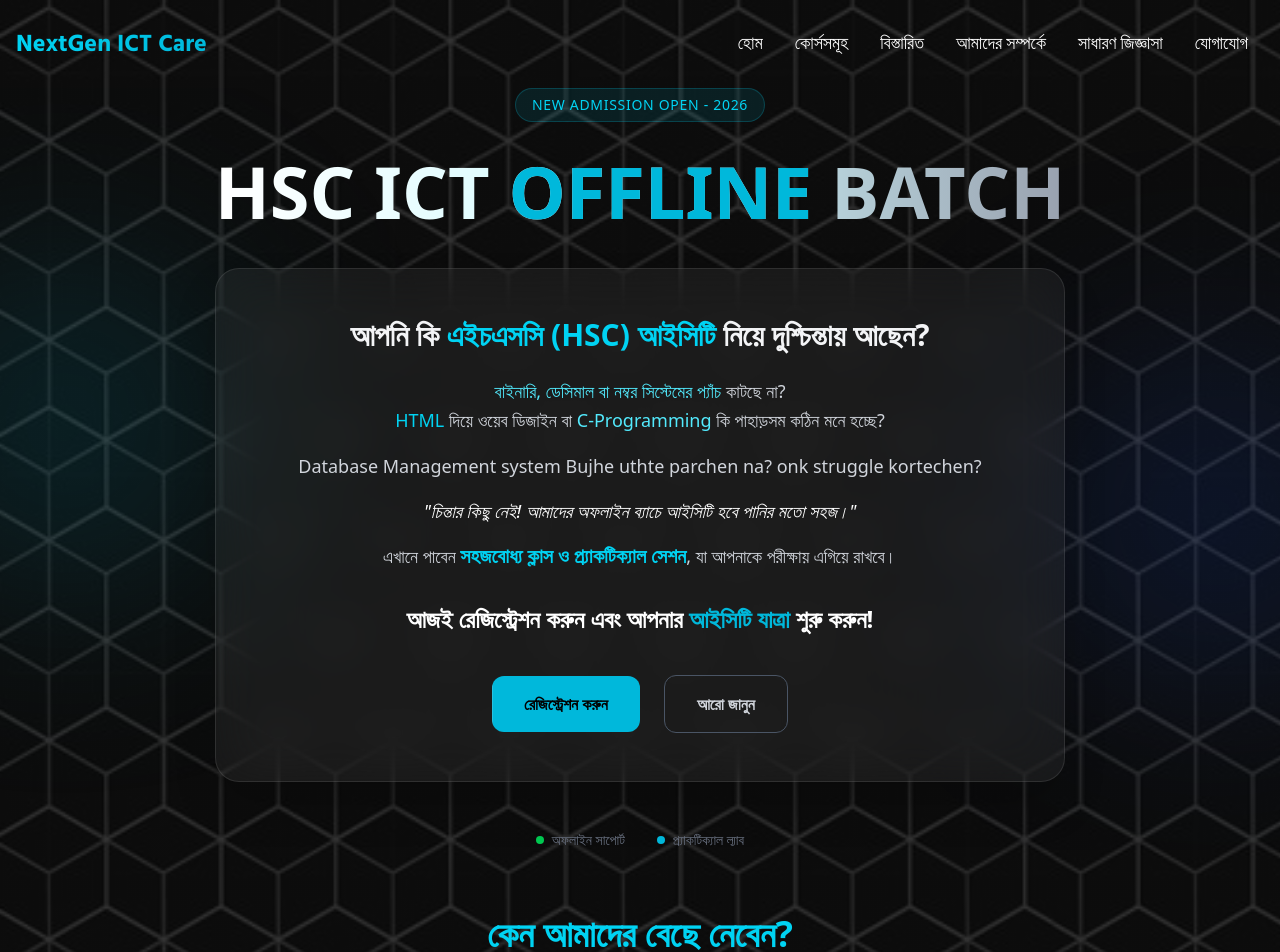
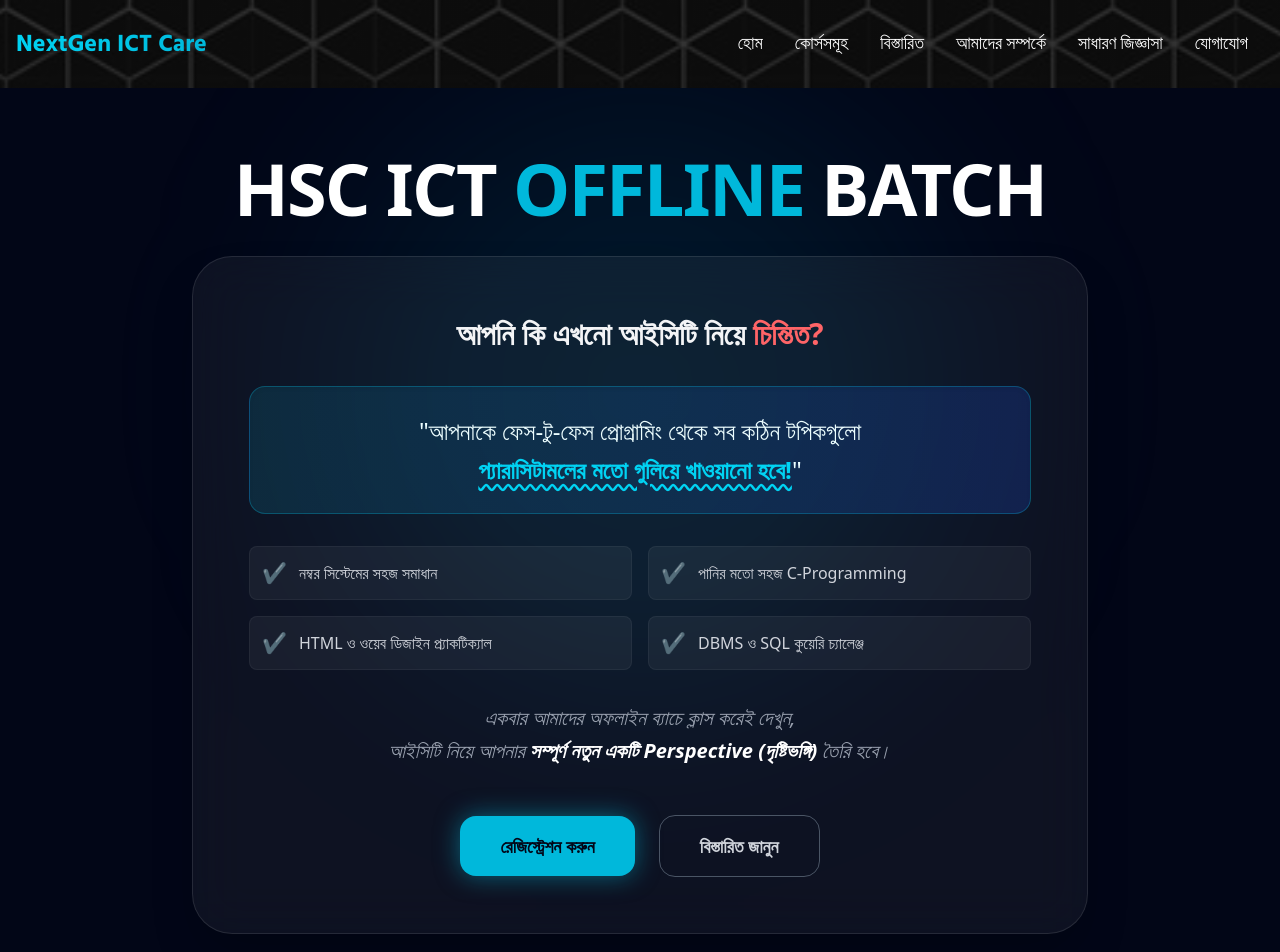
Before and after one commit to TanjimulSabbir/nextgen-ict-care, a Next.js app: page / in a window 1280 px wide. Shown: the top 952 px of the page. Built offline with nearby package versions, Linux system fonts and the light colour scheme.

Commit message:
refactor: enhance TopBanner component layout and styling for improved user engagement

```diff
--- a/component/top-banner/index.tsx
+++ b/component/top-banner/index.tsx
@@ -2,78 +2,75 @@ import Link from "next/link";
 
 export default function TopBanner() {
     return (
-        <section className="relative flex items-center justify-center min-h-[90vh] px-6 overflow-hidden">
-            {/* Background Decorative Elements */}
-            <div className="absolute top-1/4 -left-20 w-72 h-72 bg-cyan-500/20 rounded-full blur-[120px]" />
-            <div className="absolute bottom-1/4 -right-20 w-72 h-72 bg-blue-600/20 rounded-full blur-[120px]" />
+        <section className="relative flex items-center justify-center min-h-screen px-6 py-16 overflow-hidden bg-[#020617]">
+            {/* Background Decorative Glow */}
+            <div className="absolute top-0 left-1/2 -translate-x-1/2 w-[600px] h-[600px] bg-cyan-500/10 rounded-full blur-[120px] pointer-events-none" />
 
-            <div className="relative z-10 text-center max-w-4xl">
-                {/* Badge */}
-                <span className="inline-block px-4 py-1.5 mb-6 text-sm font-medium tracking-wider text-cyan-400 uppercase bg-cyan-400/10 border border-cyan-400/20 rounded-full">
-                    New Admission Open - 2026
-                </span>
-
+            <div className="relative z-10 text-center max-w-4xl w-full">
                 {/* Main Heading */}
-                <h1 className="text-4xl md:text-7xl font-black text-transparent bg-clip-text bg-gradient-to-r from-white via-cyan-100 to-gray-400 mb-8 leading-tight">
+                <h1 className="text-4xl md:text-7xl font-black text-white mb-8 tracking-tight">
                     HSC ICT <span className="text-cyan-500">OFFLINE</span> BATCH
                 </h1>
 
-                {/* Content Card with Glassmorphism */}
-                <div className="backdrop-blur-xl bg-white/5 border border-white/10 rounded-3xl p-8 md:p-12 shadow-2xl transition-all hover:border-cyan-500/30">
-                    <h2 className="text-2xl md:text-3xl font-bold text-gray-100 mb-6">
-                        আপনি কি <span className="text-cyan-400 decoration-cyan-400/30 underline-offset-8">এইচএসসি (HSC) আইসিটি</span> নিয়ে দুশ্চিন্তায় আছেন?
+                <div className="backdrop-blur-xl bg-white/5 border border-white/10 rounded-[2.5rem] p-8 md:p-14 shadow-2xl relative overflow-hidden">
+
+                    {/* Main Question */}
+                    <h2 className="text-2xl md:text-3xl font-bold text-gray-100 mb-8 leading-snug">
+                        আপনি কি এখনো আইসিটি নিয়ে <span className="text-red-400">চিন্তিত?</span>
                     </h2>
 
-                    <div className="space-y-4 text-lg text-gray-300 leading-relaxed">
-                        <p>
-                            <span className="text-cyan-300 font-medium">বাইনারি, ডেসিমাল বা নম্বর সিস্টেমের প্যাঁচ</span> কাটছে না?
-                            <br className="hidden md:block" />
-                            <span className="text-cyan-400 font-medium">HTML</span> দিয়ে ওয়েব ডিজাইন বা
-                            <span className="text-cyan-300 font-medium"> C-Programming</span> কি পাহাড়সম কঠিন মনে হচ্ছে?
-                        </p>
-                        <p>Database Management system Bujhe uthte parchen na? onk struggle kortechen?</p>
+                    <div className="space-y-8">
+                        {/* The "Paracetamol" Quote Box */}
+                        <div className="relative p-6 bg-gradient-to-r from-cyan-900/40 to-blue-900/40 border border-cyan-500/30 rounded-2xl shadow-inner">
+                            <p className="text-xl md:text-2xl font-medium text-cyan-50 text-center leading-relaxed">
+                                "আপনাকে ফেস-টু-ফেস প্রোগ্রামিং থেকে সব কঠিন টপিকগুলো <br className="hidden md:block" />
+                                <span className="text-cyan-400 font-bold underline decoration-wavy underline-offset-4">প্যারাসিটামলের মতো গুলিয়ে খাওয়ানো হবে!</span>"
+                            </p>
+                        </div>
 
-                        <p className="text-white font-medium italic">
-                            "চিন্তার কিছু নেই! আমাদের অফলাইন ব্যাচে আইসিটি হবে পানির মতো সহজ।"
-                        </p>
+                        {/* ICT Content List (Subtle) */}
+                        <div className="grid grid-cols-1 md:grid-cols-2 gap-4 text-left text-gray-300">
+                            <div className="flex items-center gap-3 bg-white/5 p-3 rounded-lg border border-white/5">
+                                <span className="text-cyan-500 text-xl">✔</span> নম্বর সিস্টেমের সহজ সমাধান
+                            </div>
+                            <div className="flex items-center gap-3 bg-white/5 p-3 rounded-lg border border-white/5">
+                                <span className="text-cyan-500 text-xl">✔</span> পানির মতো সহজ C-Programming
+                            </div>
+                            <div className="flex items-center gap-3 bg-white/5 p-3 rounded-lg border border-white/5">
+                                <span className="text-cyan-500 text-xl">✔</span> HTML ও ওয়েব ডিজাইন প্র্যাকটিক্যাল
+                            </div>
+                            <div className="flex items-center gap-3 bg-white/5 p-3 rounded-lg border border-white/5">
+                                <span className="text-cyan-500 text-xl">✔</span> DBMS ও SQL কুয়েরি চ্যালেঞ্জ
+                            </div>
+                        </div>
 
-                        <p>
-                            এখানে পাবেন <span className="text-cyan-400 font-semibold text-xl">সহজবোধ্য ক্লাস ও প্র্যাকটিক্যাল সেশন</span>, যা আপনাকে পরীক্ষায় এগিয়ে রাখবে।
+                        {/* Perspective Shift Text */}
+                        <p className="text-lg md:text-xl text-gray-400 leading-relaxed font-light italic">
+                            একবার আমাদের অফলাইন ব্যাচে ক্লাস করেই দেখুন, <br />
+                            আইসিটি নিয়ে আপনার <span className="text-white font-semibold">সম্পূর্ণ নতুন একটি Perspective (দৃষ্টিভঙ্গি)</span> তৈরি হবে।
                         </p>
                     </div>
 
-                    <p className="mt-8 text-xl md:text-2xl font-bold text-white">
-                        আজই রেজিস্ট্রেশন করুন এবং আপনার <span className="text-cyan-500">আইসিটি যাত্রা</span> শুরু করুন!
-                    </p>
-
-                    {/* Action Buttons */}
-                    <div className="mt-10 flex flex-col sm:flex-row justify-center items-center gap-6">
+                    {/* CTA Buttons */}
+                    <div className="mt-12 flex flex-col sm:flex-row justify-center items-center gap-6">
                         <Link
                             href="https://forms.gle/wmFgGWysZss8HYAR8"
                             target="_blank"
-                            className="group relative px-8 py-4 bg-cyan-500 text-black font-bold rounded-xl overflow-hidden transition-all hover:scale-105 active:scale-95"
+                            className="w-full sm:w-auto px-10 py-4 bg-cyan-500 hover:bg-cyan-400 text-[#020617] font-extrabold rounded-2xl shadow-[0_0_25px_rgba(6,182,212,0.5)] transition-all hover:-translate-y-1 active:scale-95 text-lg"
                         >
-                            <span className="relative z-10">রেজিস্ট্রেশন করুন</span>
-                            <div className="absolute inset-0 bg-white transition-transform duration-300 -translate-x-full group-hover:translate-x-0" />
+                            রেজিস্ট্রেশন করুন
                         </Link>
 
-                        <button className="px-8 py-4 bg-transparent border border-gray-600 text-gray-300 font-semibold rounded-xl hover:bg-white/5 hover:text-white transition-all">
-                            আরো জানুন
+                        <button className="w-full sm:w-auto px-10 py-4 bg-transparent border border-gray-600 text-gray-300 font-bold rounded-2xl hover:bg-white/5 hover:border-white hover:text-white transition-all text-lg">
+                            বিস্তারিত জানুন
                         </button>
                     </div>
                 </div>
 
-                {/* Floating Icons/Stats (Optional) */}
-                <div className="mt-12 flex justify-center gap-8 text-gray-500 text-sm">
-                    <div className="flex items-center gap-2">
-                        <div className="w-2 h-2 bg-green-500 rounded-full" />
-                        অফলাইন সাপোর্ট
-                    </div>
-                    <div className="flex items-center gap-2">
-                        <div className="w-2 h-2 bg-cyan-500 rounded-full" />
-                        প্র্যাকটিক্যাল ল্যাব
-                    </div>
-                </div>
+                {/* Floating Tagline */}
+                <p className="mt-8 text-gray-500 text-sm font-medium tracking-[0.2em] uppercase">
+                    Empowering the next generation of coders
+                </p>
             </div>
         </section>
     );
```
